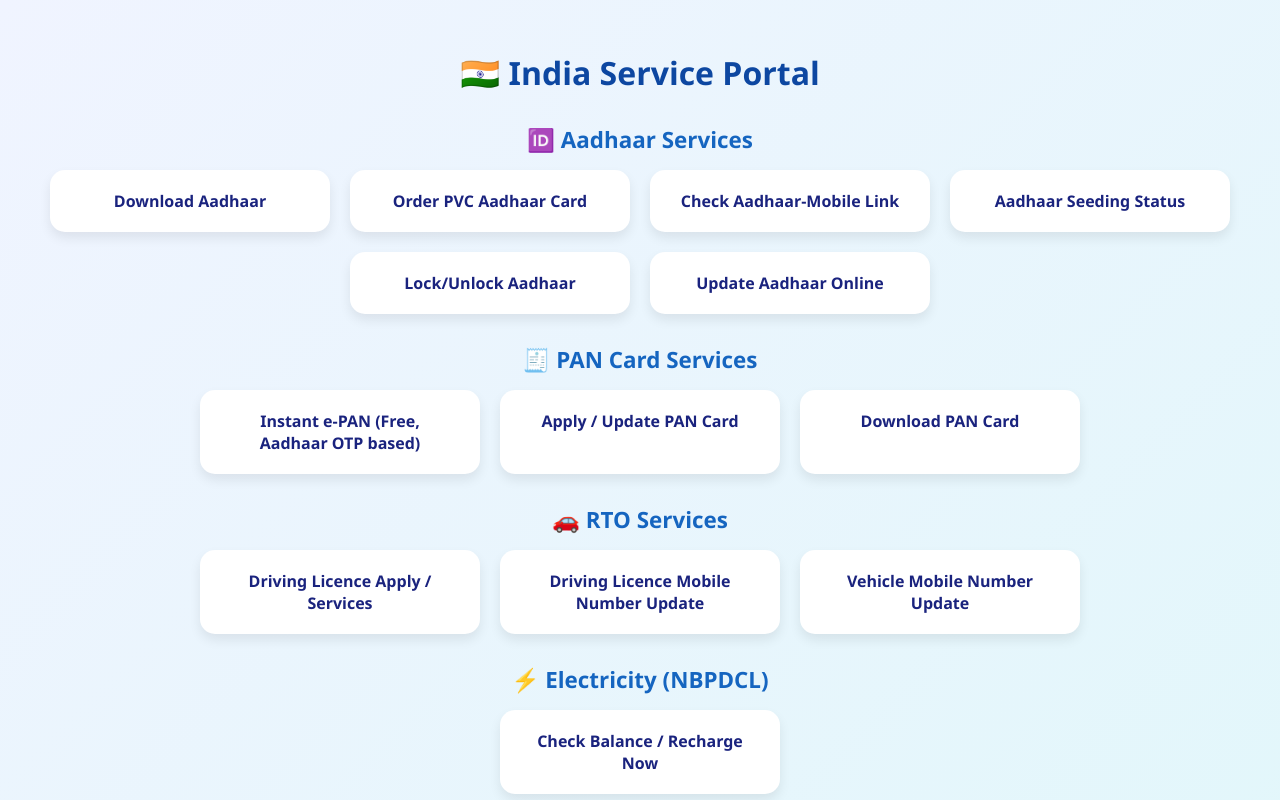
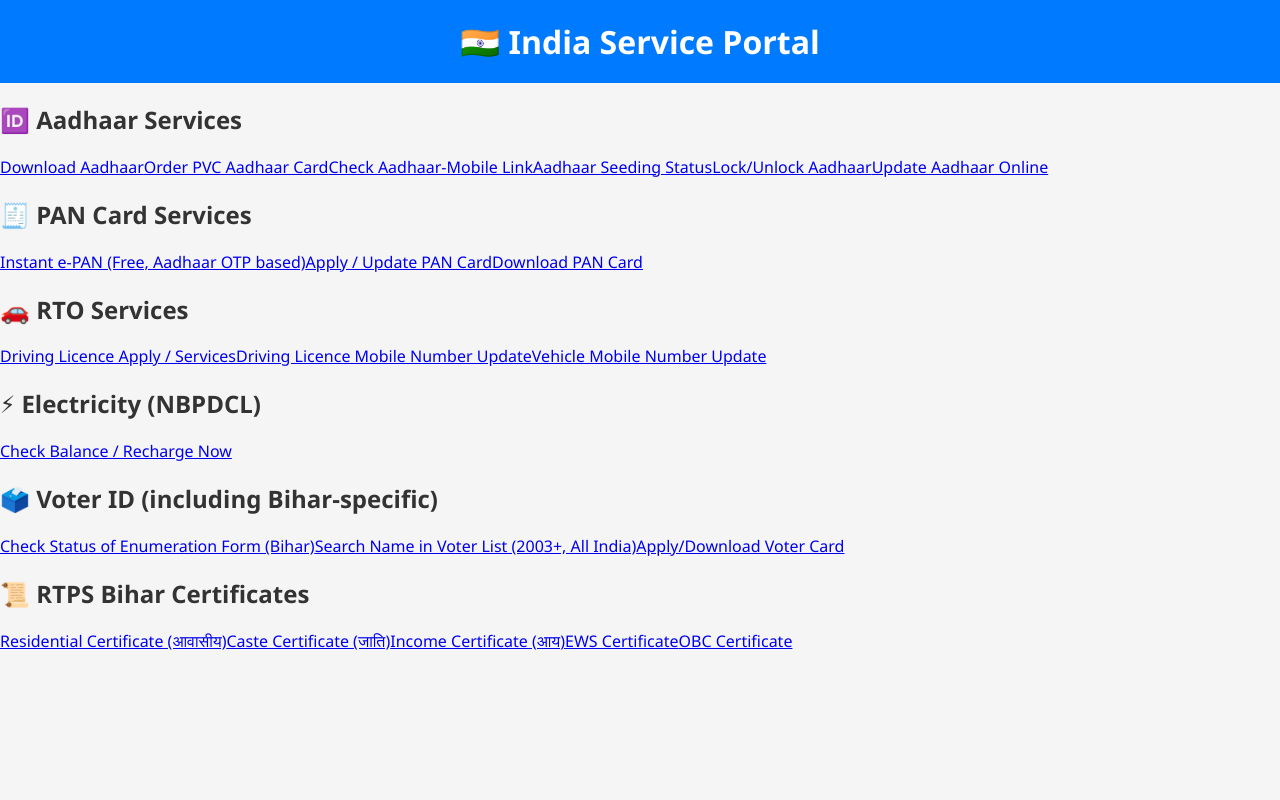
Before and after one commit to tgbot23/india-service-portal, a React (Create React App) app in the folder frontend/: page / in a window 1280 px wide. Shown: the top 800 px of the page. Built offline with nearby package versions, Linux system fonts and the light colour scheme.

Commit message:
Update App.css

```diff
--- a/frontend/src/App.css
+++ b/frontend/src/App.css
@@ -1,61 +1,48 @@
 body {
   margin: 0;
-  padding: 0;
-  font-family: 'Segoe UI', sans-serif;
-  background: linear-gradient(135deg, #f0f4ff, #e0f7fa);
-  min-height: 100vh;
-}
-
-.App {
-  text-align: center;
-  padding: 30px 20px;
+  font-family: "Segoe UI", Tahoma, Geneva, Verdana, sans-serif;
+  background-color: #f5f5f5;
+  color: #333;
 }
 
 h1 {
-  font-size: 2rem;
-  color: #0d47a1;
-  margin-bottom: 30px;
+  text-align: center;
+  padding: 20px;
+  background-color: #007bff;
+  color: white;
+  margin: 0;
 }
 
-.card-container {
-  display: flex;
-  flex-wrap: wrap;
-  justify-content: center;
-  gap: 20px;
+.section {
+  background: white;
+  margin: 20px auto;
+  max-width: 700px;
+  padding: 20px;
+  border-radius: 12px;
+  box-shadow: 0 0 10px rgba(0, 0, 0, 0.05);
 }
 
-.card {
-  background-color: #ffffff;
-  border-radius: 15px;
-  box-shadow: 0 6px 12px rgba(0, 0, 0, 0.08);
-  padding: 20px 30px;
-  text-align: center;
-  text-decoration: none;
-  color: #1a237e;
-  font-weight: 600;
-  font-size: 16px;
-  width: 220px;
-  transition: transform 0.2s, background-color 0.3s;
+.section h2 {
+  margin-top: 0;
+  color: #007bff;
 }
 
-.card:hover {
-  transform: translateY(-5px);
-  background-color: #e3f2fd;
+.section ul {
+  padding-left: 20px;
+  margin: 10px 0;
 }
 
-@media (max-width: 600px) {
-  .card {
-    width: 90%;
-  }
+.section li {
+  margin-bottom: 10px;
+  list-style: none;
+}
 
-  h1 {
-    font-size: 1.5rem;
-  }
+.section li a {
+  color: #007bff;
+  text-decoration: none;
+  font-weight: 500;
 }
-/* Add this at the bottom of App.css */
-h2 {
-  font-size: 1.4rem;
-  color: #1565c0;
-  margin: 30px 0 15px;
-  text-align: center;
+
+.section li a:hover {
+  text-decoration: underline;
 }
```
